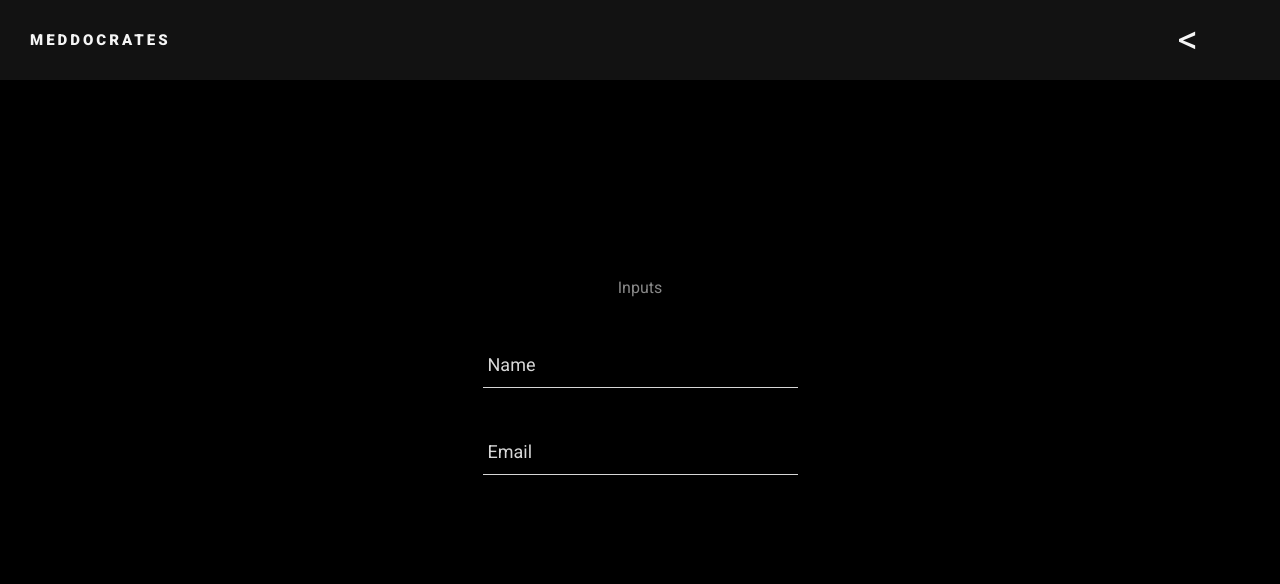
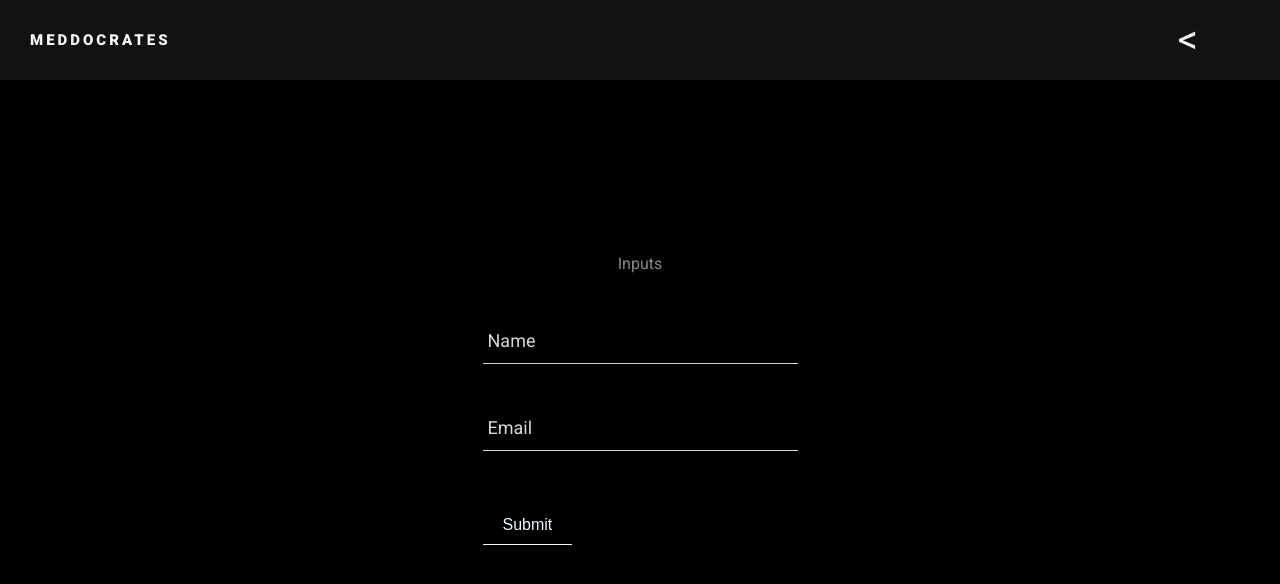
Before and after one commit to Alphamineron/Meddocrates, a plain HTML site: page frontend/sales.html in a window 1280 px wide. Drawn offline with nearby package versions, Linux system fonts and the light colour scheme.

Commit message:
added a submit button in forms

```diff
--- a/frontend/css/form.css
+++ b/frontend/css/form.css
@@ -74,6 +74,28 @@ input:valid~label {
     top: -20px;
     font-size: 14px;
     color: #54e668;
+}
+
+
+/* SUBMIT BUTTON ================================= */
+
+.Submit {
+    padding: 10px 20px;
+    margin-top: 10px;
+    font-size: 16px;
+    border: none;
+    background: none;
+    color: aliceblue;
+    border-bottom: 1px solid aliceblue;
+    transition: all .2s ease-in-out;
+}
+
+.Submit:hover {
+    background: aliceblue;
+    color: black;
+    box-shadow: 10px 10px 1px rgba(180, 180, 180, 0.1);
+    border-radius: 1px;
+    transform: translateY(-5px);
 }
 
 
--- a/frontend/sales.html
+++ b/frontend/sales.html
@@ -45,6 +45,8 @@
                     <label>Email</label>
                 </div>
 
+                <button class="Submit">Submit</button>
+
             </form>
 
         </div>
```
